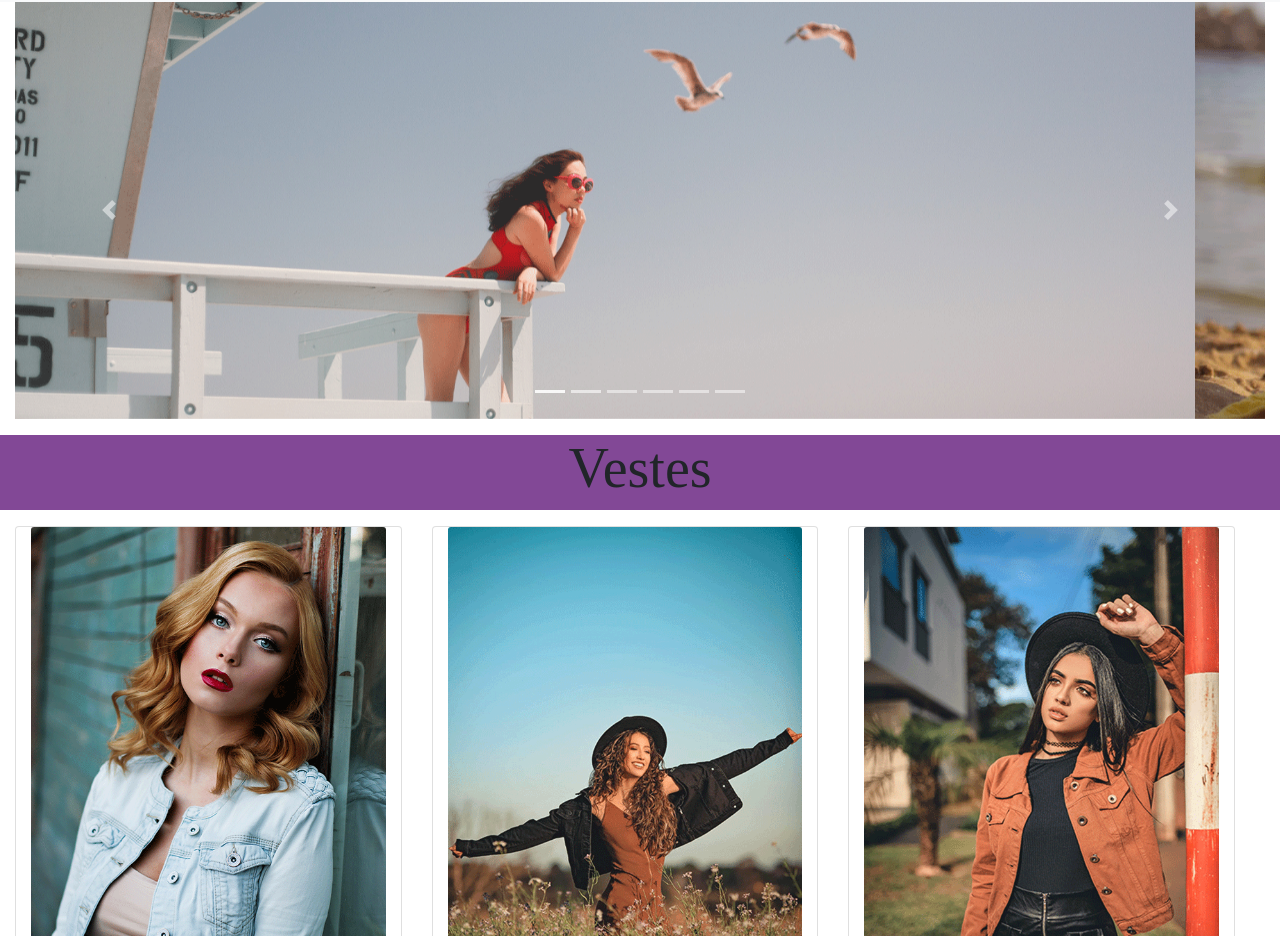
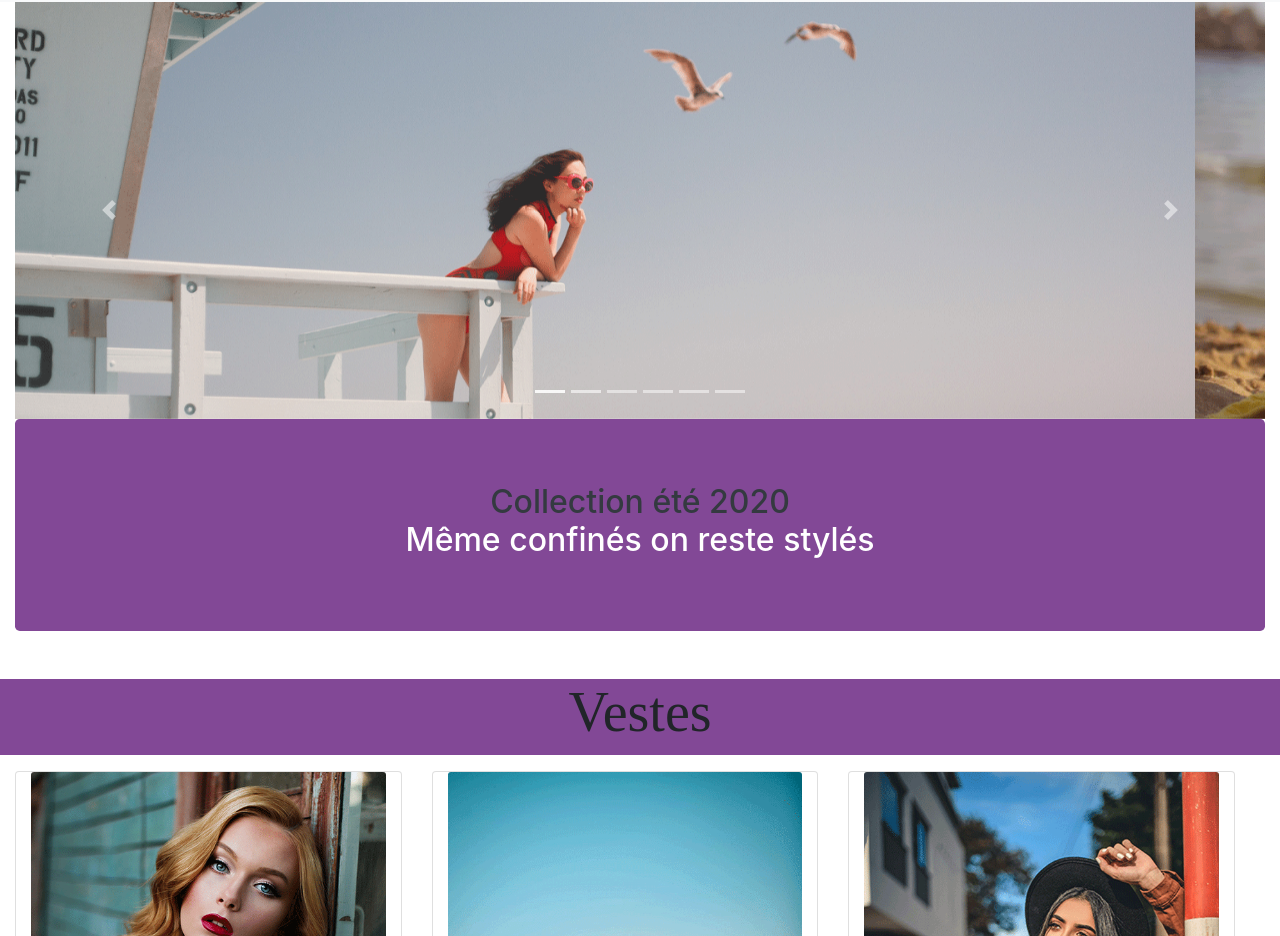
Before and after one commit to FlavieFroment/captaintortue, a plain HTML site: page nouveaute.html in a window 1280 px wide. Shown: the part 164-1100 px from the top of the page. Drawn offline with nearby package versions, Linux system fonts and the light colour scheme.

Commit message:
modification nouveauté

```diff
--- a/nouveaute.html
+++ b/nouveaute.html
@@ -59,6 +59,7 @@
 
 
 
+
           <!--------------------------------------Slider------------------------------------------------->
 <div class="container-fluid">
     <div class="row">
@@ -103,6 +104,23 @@
     </div>
 
 
+     <!----------------------------------------titre de bienvenue----------------------------------->
+
+     <div class="container-fluid">
+      <div class="row justify-content-center">
+          <div class="col-md-12 col-sm-12">
+              <div class="jumbotron bg-note"style="background-color: #824896";>
+                 <div class="col-md-12 col-sm-12 text-center">
+                     <h2><span class="text-dark">Collection été 2020</span><br>
+                      <span class="text-white">Même confinés on reste stylés</span></h2>
+                 </div>
+              </div>
+           </div>
+          </div>
+       </div>
+
+
+<!------------------------------------------------------articles----------------------------------------->
 
 <div class="container-fluid">
     <div class="row">
```
